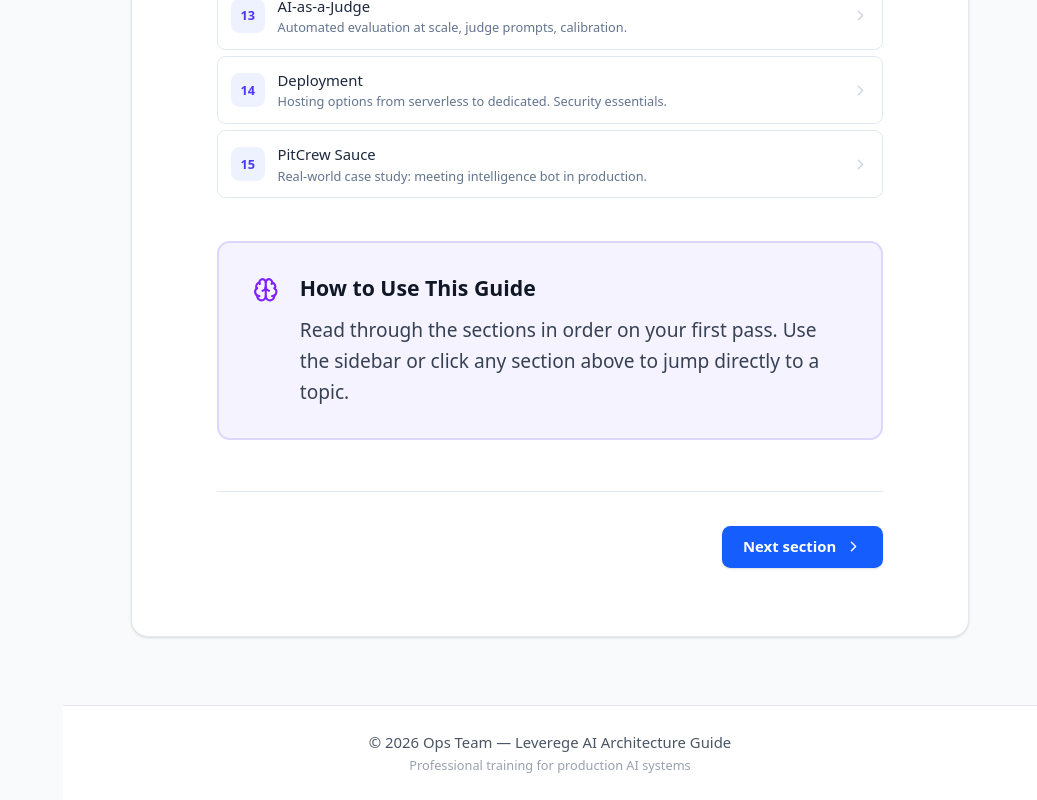
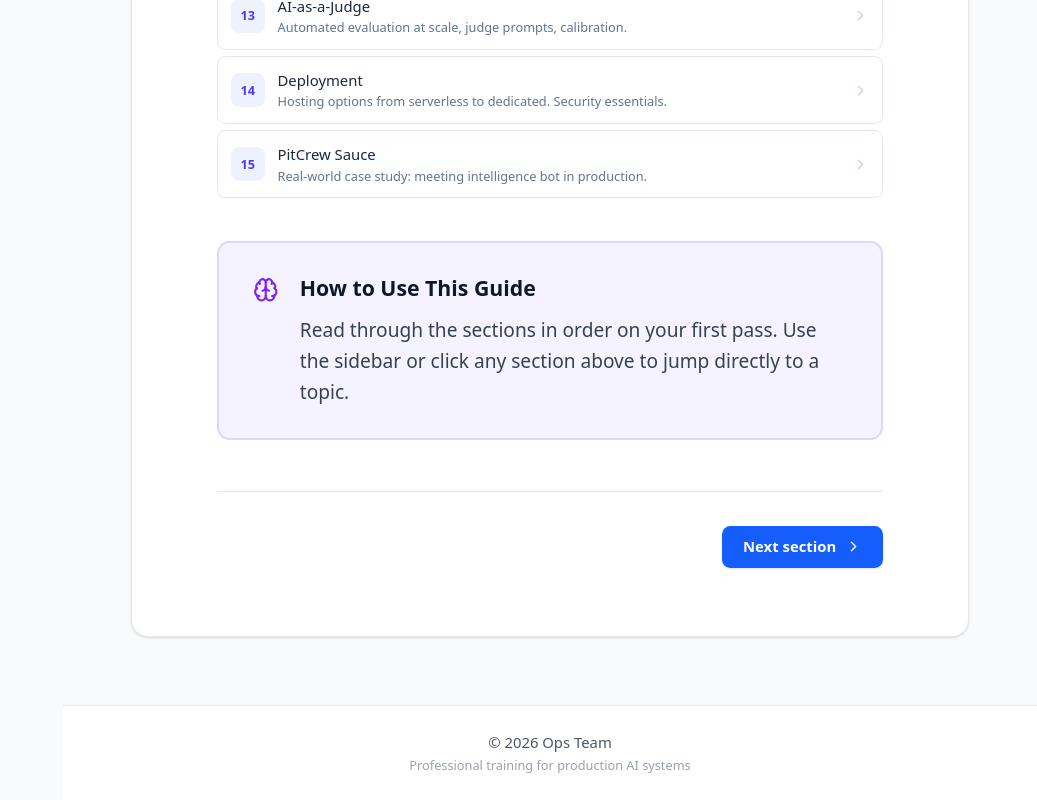
Before and after one commit to Ops-Team-Leverege/mcp-rag-guide, a React (Vite) app in the folder guide-app/: page / in a window 1280 px wide. Shown: the part 1699-2499 px from the top of the page, without its empty margins (243-1280 px from the left). Built offline with nearby package versions, Linux system fonts and the light colour scheme.

Commit message:
Simplify copyright to just '© 2026 Ops Team'

```diff
--- a/guide-app/src/leverege-mcp-rag-guide/index.jsx
+++ b/guide-app/src/leverege-mcp-rag-guide/index.jsx
@@ -252,7 +252,7 @@ export default function AIArchitectureGuide() {
         <footer className="bg-white border-t border-gray-200 py-6 px-6">
           <div className="max-w-4xl mx-auto text-center">
             <p className="text-sm text-gray-600">
-              © 2026 Ops Team — Leverege AI Architecture Guide
+              © 2026 Ops Team
             </p>
             <p className="text-xs text-gray-400 mt-1">
               Professional training for production AI systems
```
